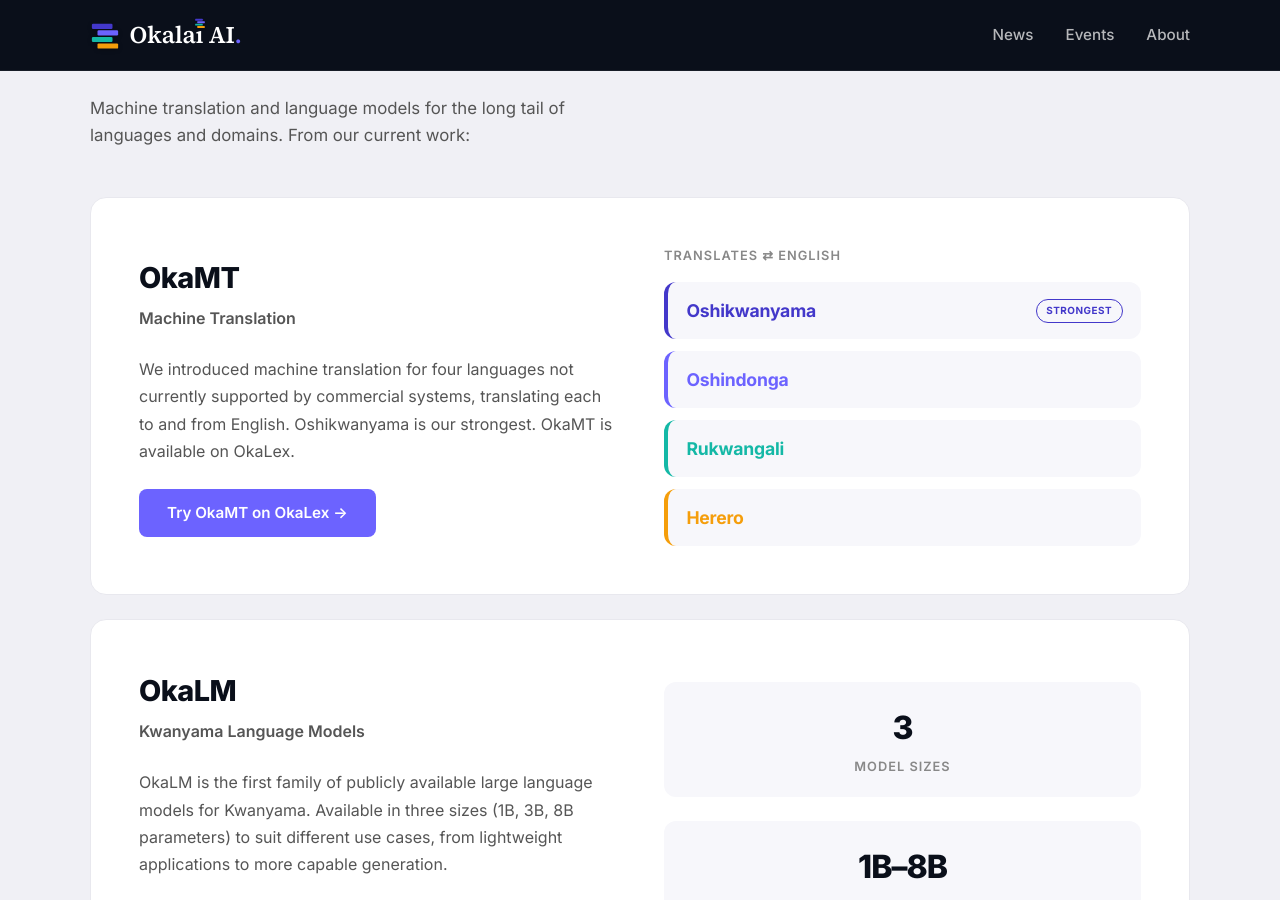
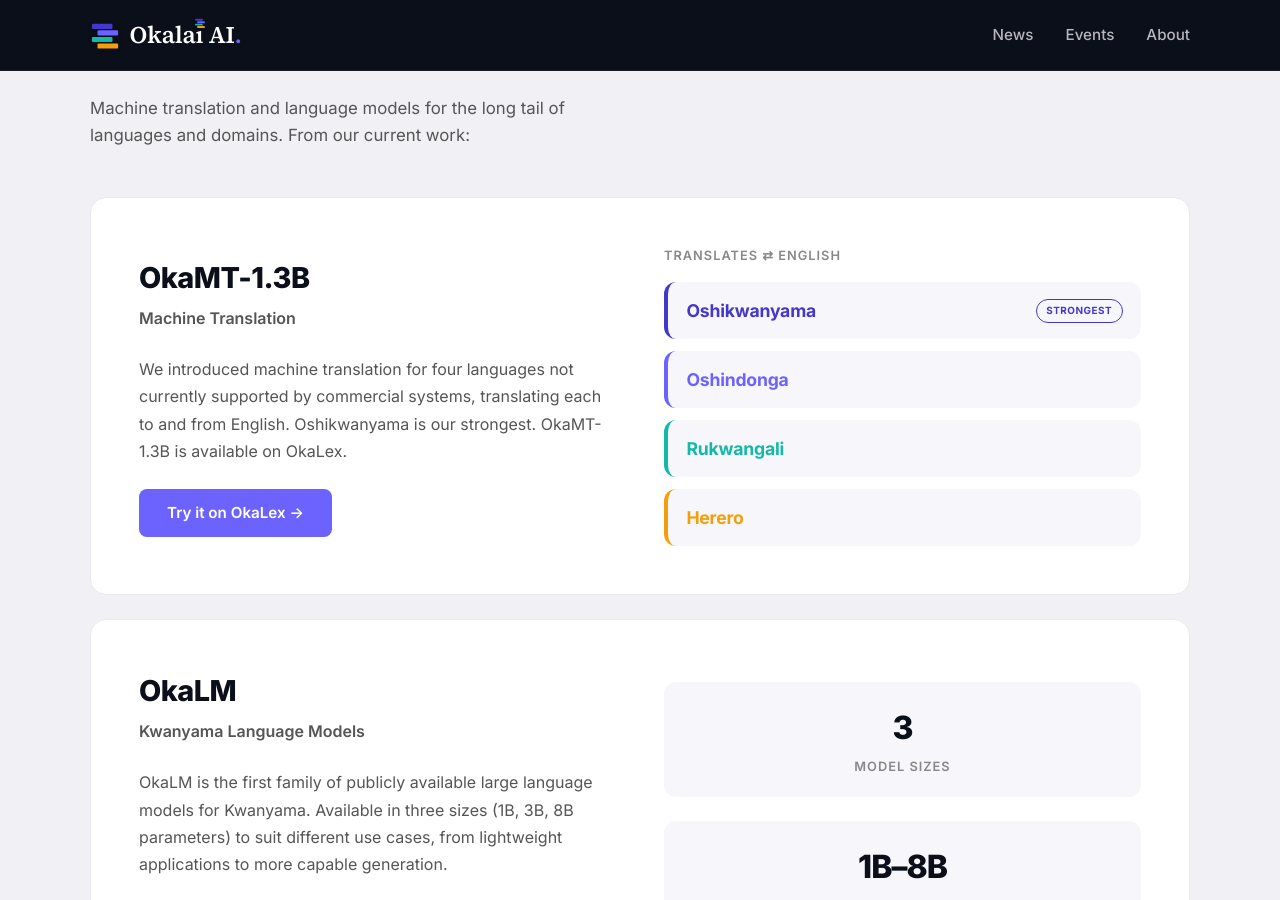
Before and after one commit to okalai-ai/okalai-site, a Jekyll site: the page built from index.md, in a window 1280 px wide and 900 px high, scrolled down 1799 px. Built offline with Jekyll 4.4.1, drawn with Linux system fonts in a browser that asks for light colours.

Commit message:
Rename OkaMT card to versioned handle OkaMT-1.3B

```diff
--- a/index.md
+++ b/index.md
@@ -164,12 +164,12 @@ title: Home
 
     <div id="okamt" class="product-card" data-sr>
       <div class="product-info">
-        <h3>OkaMT</h3>
+        <h3>OkaMT-1.3B</h3>
         <p class="product-tagline">Machine Translation</p>
         <p>
-          We introduced machine translation for four languages not currently supported by commercial systems, translating each to and from English. Oshikwanyama is our strongest. OkaMT is available on <a href="https://okalex.org/" target="_blank" rel="noopener">OkaLex</a>.
+          We introduced machine translation for four languages not currently supported by commercial systems, translating each to and from English. Oshikwanyama is our strongest. OkaMT-1.3B is available on <a href="https://okalex.org/" target="_blank" rel="noopener">OkaLex</a>.
         </p>
-        <a href="https://okalex.org/" class="btn btn-primary" target="_blank" rel="noopener">Try OkaMT on OkaLex &rarr;</a>
+        <a href="https://okalex.org/" class="btn btn-primary" target="_blank" rel="noopener">Try it on OkaLex &rarr;</a>
       </div>
       <div class="lang-pairs">
         <div class="lang-pairs-head">Translates &#8644; English</div>
```
